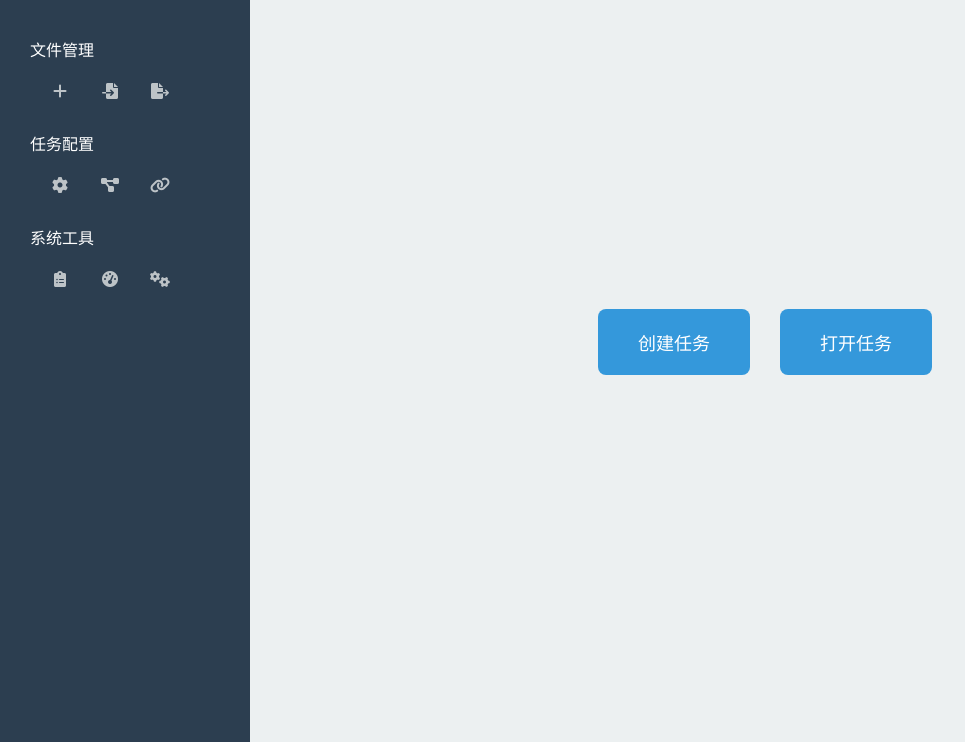
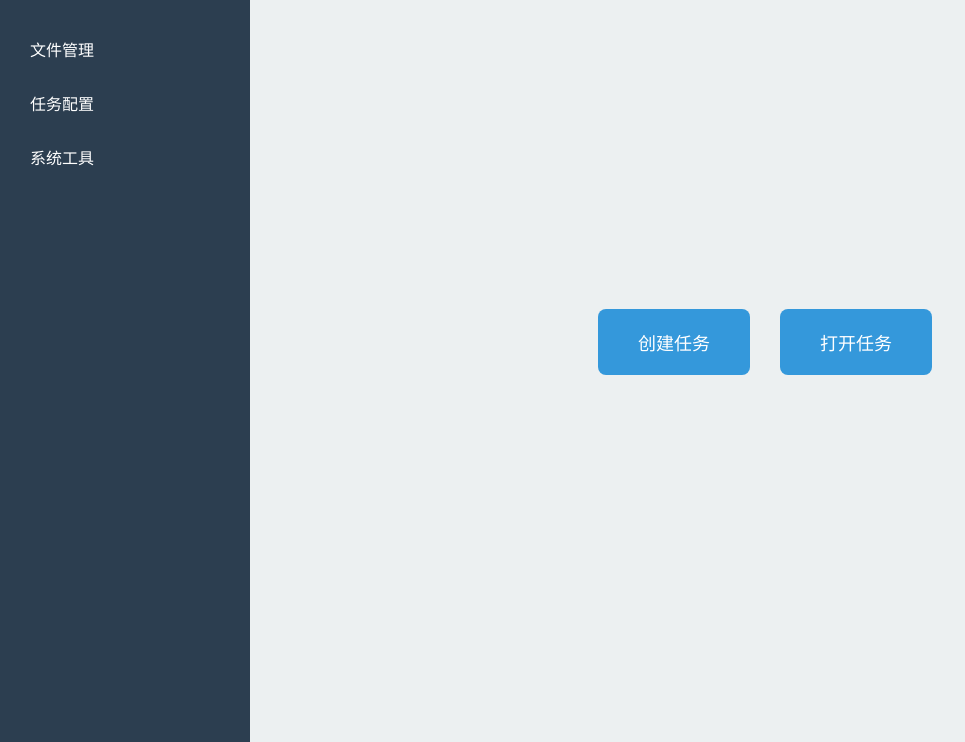
Before and after one commit to hj445300/web-security, a plain HTML site: page h1new.html in a window 1280 px wide. Shown: the part 58-800 px from the top of the page, without its empty margins (0-965 px from the left). Drawn offline with Linux system fonts and the light colour scheme.

Commit message:
Add files via upload

```diff
--- a/h1new.html
+++ b/h1new.html
@@ -54,12 +54,11 @@
             list-style: none;
             margin-left: 20px;
             display: none;
-            display: flex;
             flex-wrap: wrap;
             gap: 10px;
         }
 
-        .menu-item:hover .sub-menu {
+        .menu-item.active .sub-menu {
             display: flex;
         }
 
@@ -112,7 +111,20 @@
             box-shadow: 0 5px 15px rgba(0,0,0,0.2);
         }
     </style>
-    <script src="scripts.js"></script>
+    <script>
+        document.addEventListener('DOMContentLoaded', function() {
+            const menuItems = document.querySelectorAll('.menu-item');
+
+            menuItems.forEach(function(menuItem) {
+                const menuTitle = menuItem.querySelector('.menu-title');
+
+                menuTitle.addEventListener('click', function() {
+                    menuItem.classList.toggle('active');
+                });
+            });
+        });
+    </script>
+	<script src="scripts.js"></script>
 </head>
 <body>
     <div class="sidebar">
@@ -121,25 +133,25 @@
             <li class="menu-item">
                 <div class="menu-title">文件管理</div>
                 <ul class="sub-menu">
-                    <li class="sub-btn"><i class="fas fa-plus"></i></li>
-                    <li class="sub-btn"><i class="fas fa-file-import"></i></li>
-                    <li class="sub-btn"><i class="fas fa-file-export"></i></li>
+                    <li class="sub-btn" title="创建文件"><i class="fas fa-plus"></i></li>
+                    <li class="sub-btn" title="导入文件"><i class="fas fa-file-import"></i></li>
+                    <li class="sub-btn" title="导出文件"><i class="fas fa-file-export"></i></li>
                 </ul>
             </li>
             <li class="menu-item">
                 <div class="menu-title">任务配置</div>
                 <ul class="sub-menu">
-                    <li class="sub-btn"><i class="fas fa-cog"></i></li>
-                    <li class="sub-btn"><i class="fas fa-project-diagram"></i></li>
-                    <li class="sub-btn"><i class="fas fa-link"></i></li>
+                    <li class="sub-btn" title="配置任务"><i class="fas fa-cog"></i></li>
+                    <li class="sub-btn" title="任务流程图"><i class="fas fa-project-diagram"></i></li>
+                    <li class="sub-btn" title="任务链接"><i class="fas fa-link"></i></li>
                 </ul>
             </li>
             <li class="menu-item">
                 <div class="menu-title">系统工具</div>
                 <ul class="sub-menu">
-                    <li class="sub-btn"><i class="fas fa-clipboard-list"></i></li>
-                    <li class="sub-btn"><i class="fas fa-tachometer-alt"></i></li>
-                    <li class="sub-btn"><i class="fas fa-cogs"></i></li>
+                    <li class="sub-btn" title="任务列表"><i class="fas fa-clipboard-list"></i></li>
+                    <li class="sub-btn" title="性能监视器"><i class="fas fa-tachometer-alt"></i></li>
+                    <li class="sub-btn" title="系统设置"><i class="fas fa-cogs"></i></li>
                 </ul>
             </li>
         </ul>
```
